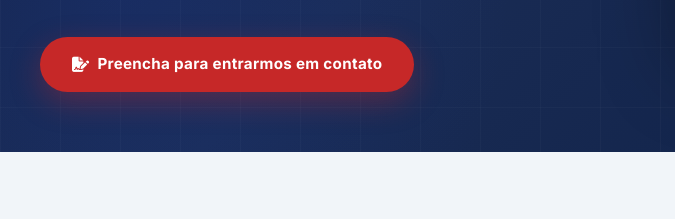
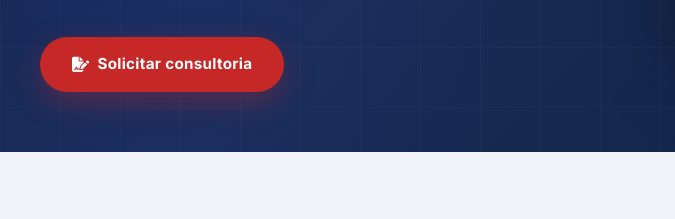
Before and after one commit to dannilogm/nationwideimmigration-studioeasy, a plain HTML site: page index.html in a window 1280 px wide. Shown: the part 733-952 px from the top of the page, 0-675 px from the left. Drawn offline with Linux system fonts and the light colour scheme.

Commit message:
Add files via upload

```diff
--- a/index.html
+++ b/index.html
@@ -1710,7 +1710,7 @@
 <h1 class="hero__title">Transforme seus <span class="hl">sonhos</span> em realidade com a orientação especializada em imigração</h1>
 <p class="hero__desc">Se você sonha em viver, trabalhar ou estudar nos Estados Unidos, nossa equipe jurídica especializada está aqui para orientá-lo em cada etapa do processo de imigração, de forma rápida, segura e com suporte personalizado.</p>
 <div class="hero__info-strip"><div class="hero__info-icon"><img src="https://flagcdn.com/w40/us.png" style="width:24px;border-radius:2px" alt="EUA"></div><div class="hero__info-text">Representamos clientes em todos os 50 estados &nbsp;|&nbsp; Serviço 100% profissional e seguro</div></div>
-<div class="hero__cta-row"><a href="#form" class="btn btn--primary"><i class="fas fa-file-signature"></i> Preencha para entrarmos em contato</a></div>
+<div class="hero__cta-row"><a href="#form" class="btn btn--primary"><i class="fas fa-file-signature"></i> Solicitar consultoria</a></div>
 </div><div class="hero__visual"><div class="hero__img-wrap"><img src="img/Design-sem-nome-26.png" alt="Especialista em imigração" class="hero__img"><div class="hero__img-overlay"></div></div></div></div></section>
 
 <section id="services" class="services"><div class="container"><div class="services__header reveal"><div class="pill-label">Como podemos ajudar</div><h2 class="section-title">Nossos serviços abrangem todas as necessidades de imigração</h2><p class="section-body">Oferecemos suporte jurídico completo e personalizado para sua jornada de imigração, desde a consulta inicial até a realização do seu sonho americano.</p></div>
@@ -1748,7 +1748,7 @@
 <label for="uf" id="ufl" style="display:none">Em qual estado? *</label><select name="Estado" id="uf" style="display:none"><option value="">Selecione o estado</option><option>Alabama</option><option>Alasca</option><option>Arizona</option><option>Arkansas</option><option>Califórnia</option><option>Carolina do Norte</option><option>Carolina do Sul</option><option>Colorado</option><option>Connecticut</option><option>Dakota do Norte</option><option>Dakota do Sul</option><option>Delaware</option><option>Flórida</option><option>Geórgia</option><option>Havaí</option><option>Idaho</option><option>Illinois</option><option>Indiana</option><option>Iowa</option><option>Kansas</option><option>Kentucky</option><option>Louisiana</option><option>Maine</option><option>Maryland</option><option>Massachusetts</option><option>Michigan</option><option>Minnesota</option><option>Mississippi</option><option>Missouri</option><option>Montana</option><option>Nebraska</option><option>Nevada</option><option>New Hampshire</option><option>New Jersey</option><option>Nova York</option><option>Novo México</option><option>Ohio</option><option>Oklahoma</option><option>Oregon</option><option>Pensilvânia</option><option>Rhode Island</option><option>Tennessee</option><option>Texas</option><option>Utah</option><option>Vermont</option><option>Virgínia</option><option>Virgínia Ocidental</option><option>Washington</option><option>Washington DC</option><option>Wisconsin</option><option>Wyoming</option></select>
 <label for="f-obj">Qual é o seu principal objetivo hoje? *</label><select id="f-obj" name="Objetivo" required><option value="">Selecione</option><option>Morar definitivamente (Green Card / Residência)</option><option>Trabalhar ou empreender no exterior</option><option>Estudar ou fazer intercâmbio</option><option>Reunificação familiar / Casamento</option><option>Regularização ou problemas com visto atual</option><option>Ainda não sei / Preciso de orientação geral</option></select>
 <label for="f-caso">Conte resumidamente o seu caso (opcional)</label><textarea id="f-caso" name="Caso" placeholder="Ex.: tenho visto de turista e quero trabalhar nos EUA" maxlength="600"></textarea>
-<button class="btn btn--primary" type="submit"><i class="fab fa-whatsapp"></i> Solicitar análise do meu perfil</button>
+<button class="btn btn--primary" type="submit"><i class="fab fa-whatsapp"></i> Solicitar consultoria</button>
 <small>Atendimento sigiloso. Nossa equipe retorna pelo WhatsApp em até 12 horas.</small>
 </form>
 <div class="lp-ok" id="lpOk"><h3>Recebemos seus dados!</h3><p>Se o WhatsApp não abriu, <a id="lpOkLink" href="https://api.whatsapp.com/send/?phone=12028934273" target="_blank" style="text-decoration:underline">clique aqui</a> para enviar sua mensagem.</p></div>
```
